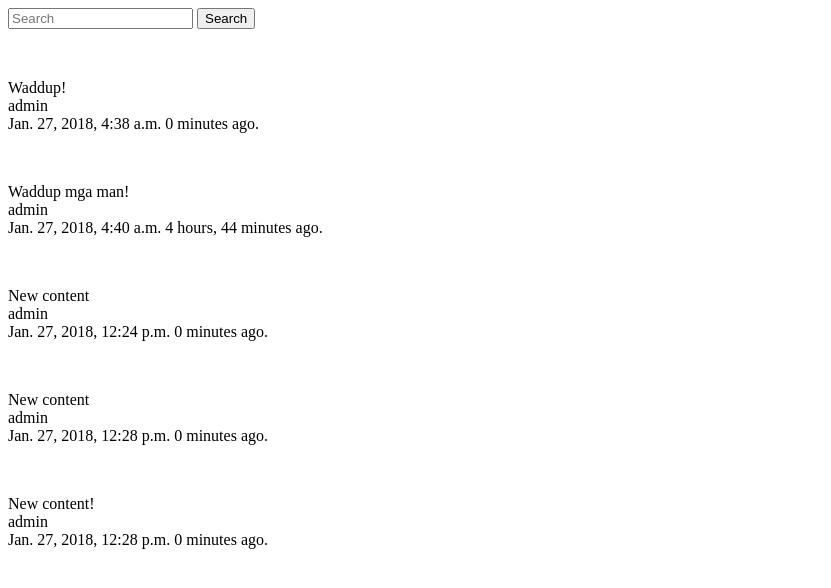
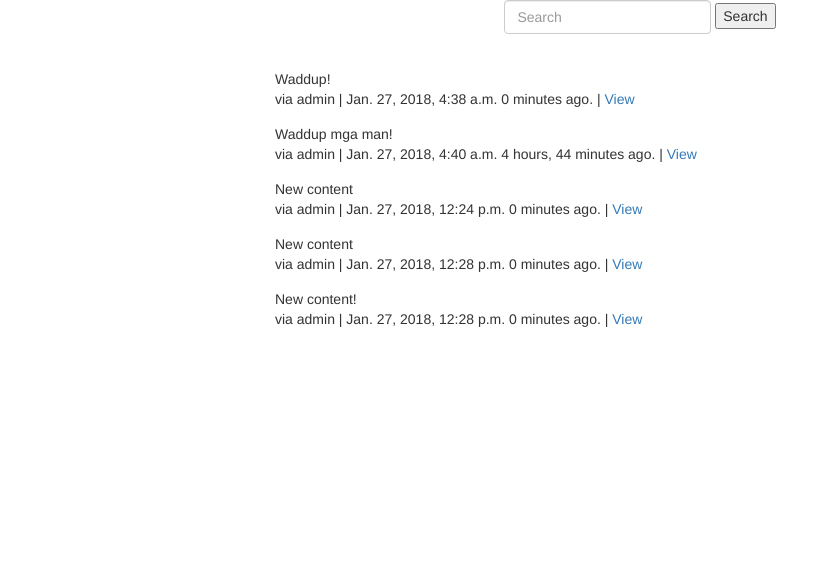
Before and after one commit to Sye9/tweet, a Django app: page /tweet/ in a window 1280 px wide. Shown: the top 588 px of the page, without its empty margins (0-831 px from the left). Run offline with Django 3.2, Linux system fonts and the light colour scheme; data comes from the database, SQL or seed files in the repository; some libraries are stand-ins or nearby versions.

Commit message:
template inheritance | Bootstrap media object for list view

```diff
--- /dev/null
+++ b/templates/base.html
@@ -0,0 +1,34 @@
+{% load static %}
+<!DOCTYPE html>
+<html lang="en">
+  <head>
+    <meta charset="utf-8">
+    <meta http-equiv="X-UA-Compatible" content="IE=edge">
+    <meta name="viewport" content="width=device-width, initial-scale=1">
+    <!-- The above 3 meta tags *must* come first in the head; any other head content must come *after* these tags -->
+    <title>{% block title %}Tweetme.co{% endblock title %}</title>
+
+    <!-- Bootstrap -->
+    <link href="{% static 'css/bootstrap.min.css' %}" rel="stylesheet">
+
+    <!-- HTML5 shim and Respond.js for IE8 support of HTML5 elements and media queries -->
+    <!-- WARNING: Respond.js doesn't work if you view the page via file:// -->
+    <!--[if lt IE 9]>
+      <script src="https://oss.maxcdn.com/html5shiv/3.7.3/html5shiv.min.js"></script>
+      <script src="https://oss.maxcdn.com/respond/1.4.2/respond.min.js"></script>
+    <![endif]-->
+  </head>
+  <body>
+    <div class="container">
+      {% block content %}
+      {% endblock content %}
+    </div>
+
+
+    <!-- jQuery (necessary for Bootstrap's JavaScript plugins) -->
+    <script src="https://ajax.googleapis.com/ajax/libs/jquery/1.12.4/jquery.min.js"></script>
+    <script src="{% static 'js/jQuery-1.12.4.js'%}" type="text/javascript"></script>
+    <!-- Include all compiled plugins (below), or include individual files as needed -->
+    <script src="{% static 'js/bootstrap.min.js' %}"></script>
+  </body>
+</html>
--- a/tweets/templates/tweets/search_form.html
+++ b/tweets/templates/tweets/search_form.html
@@ -1,4 +1,10 @@
-<form method='GET' action='{% url "tweet:list" %}'>
-	<input type="text" name="q" placeholder="Search" value='{{ request.GET.q }}'/>
-	<input type="submit" value="Search"/>
-</form>
+<div class="row">
+	<div class="col-sm-12 text-center">
+		<form class="form-inline" method='GET' action='{% url "tweet:list" %}'>
+			<div class="form-group">
+				<input class="form-control" type="text" name="q" placeholder="Search" value='{{ request.GET.q }}'/>
+			</div>
+			<input type="submit" value="Search"/>
+		</form>
+	</div>
+</div>
--- a/tweets/templates/tweets/tweet_list.html
+++ b/tweets/templates/tweets/tweet_list.html
@@ -1,8 +1,24 @@
+{% extends 'base.html' %}
+
+{% block content %}
+
+	<div class="row">
+		<div class="col-sm-8 col-sm-offset-2">
 			{% include 'tweets/search_form.html' %}<br/>
 			{% for obj in object_list %}
-	<p>{{ obj.content }}<br/>
-	{{ obj.user }}<br/>
-	{{ obj.timestamp }} {{ obj.updated|timesince }} ago.</p><br/>
+				<div class="media">
+					<div class="media-left">
+						<a href="#">
+							{% if object.image %}
+								<img class="media-object" src="..." alt="...">
+							{% endif %}
+						</a>
+					</div>
+					<div class="media-body">
+						{{ obj.content }}<br/>
+						via {{ obj.user }} | {{ obj.timestamp }} {{ obj.updated|timesince }} ago. | <a href="{{ obj.get_absolute_url }}">View</a>
+					</div>
+				</div>
 			{% empty %}
 				{% if request.GET.q %}
 					<p>No tweets found.</p>
@@ -10,3 +26,7 @@
 					<p>No tweets yet.</p>
 				{% endif %}
 			{% endfor %}
+		</div>
+	</div>
+
+{% endblock content %}
```
Also changed, not shown: templates/home.html (+5 -28 lines), tweets/templates/tweets/create_view.html (+9 -1 lines), tweets/templates/tweets/delete_confirm.html (+12 -4 lines), tweets/templates/tweets/tweet_detail.html (+9 -3 lines), tweets/templates/tweets/update_view.html (+9 -1 lines). Lines whose indentation alone changed are shown as unchanged.
